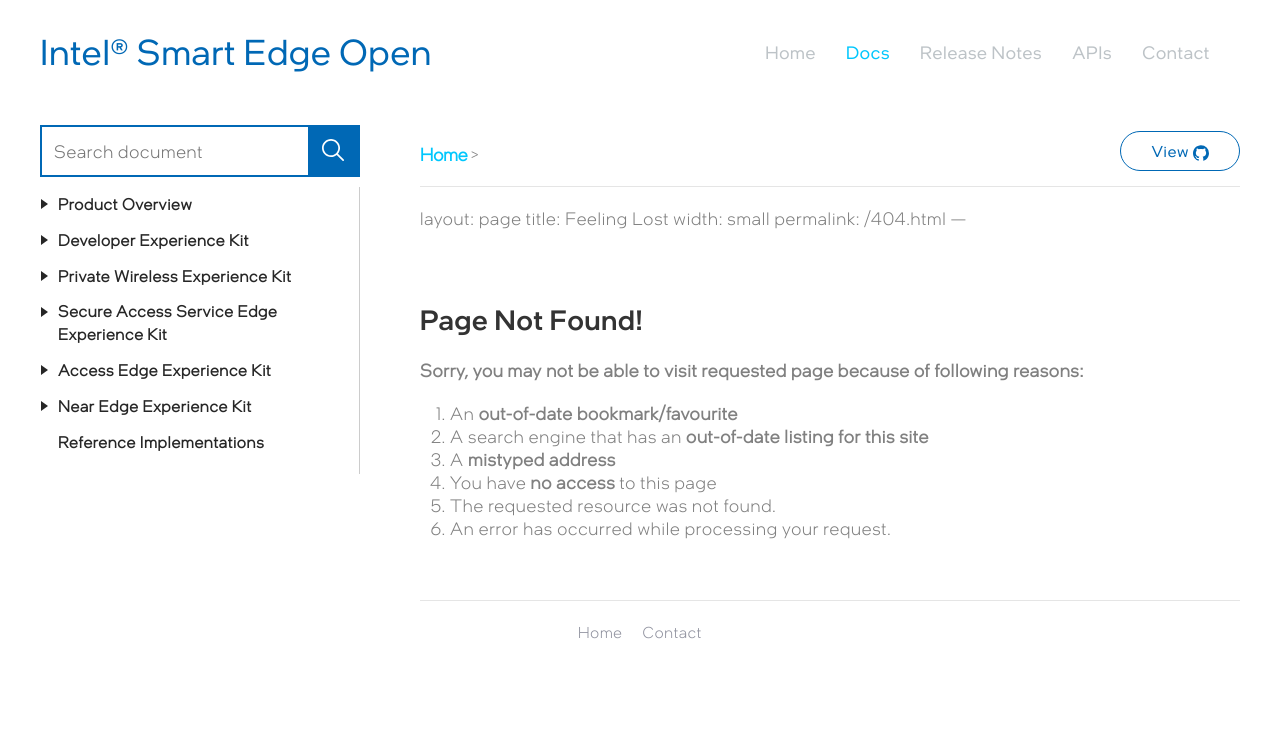
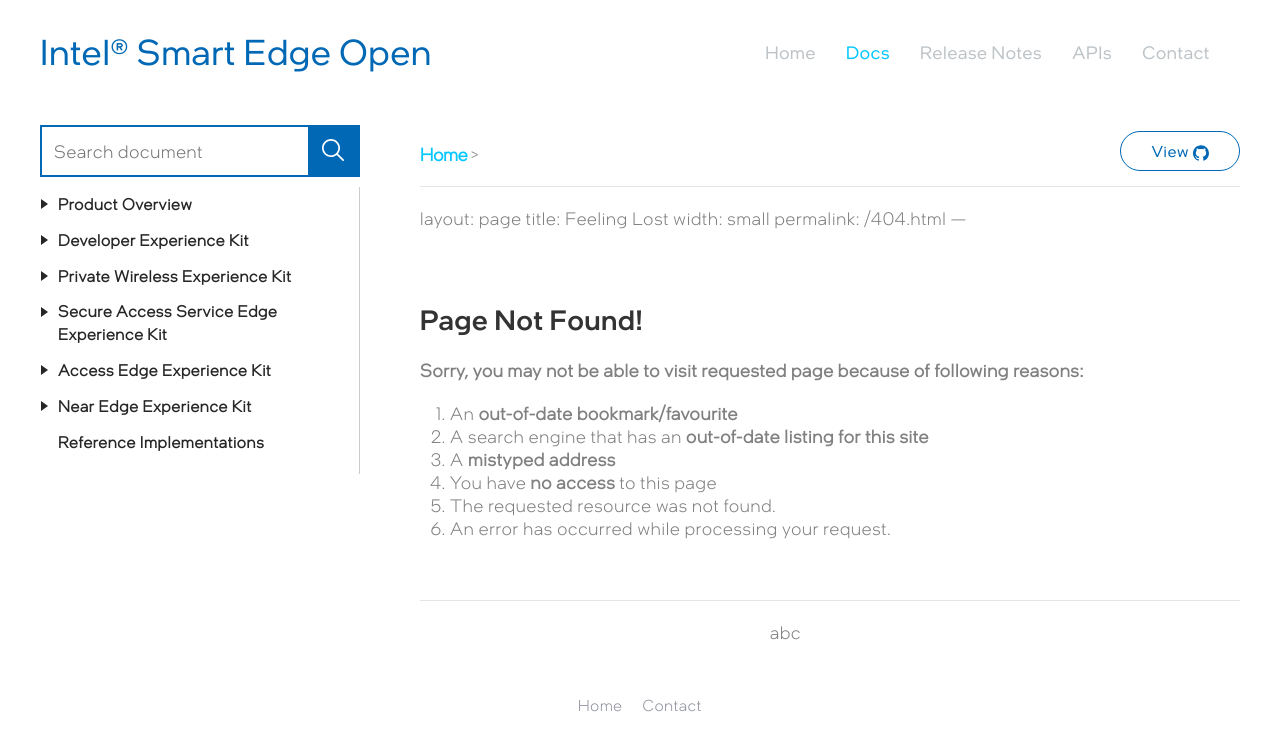
Before and after one commit to intelsmartedgeons/docs, a Jekyll site: the page built from 404.md, in a window 1280 px wide. Shown: the top 751 px of the page. Built offline with Jekyll 4.4.1, drawn with Linux system fonts in a browser that asks for light colours; some web fonts are replaced; our own code applies the rules of GitHub Pages for plain Markdown files; comment, search, counter and statistics services are not loaded.

Commit message:
add right bar

```diff
--- a/_includes/doc.html
+++ b/_includes/doc.html
@@ -159,6 +159,7 @@
                     {% include disqus_comments.html %}
                     {% endif %}
                 </article>
+                <div class="rightSection">abc</div>
 
                 <script>
                     // Table of contents scroll to
```
